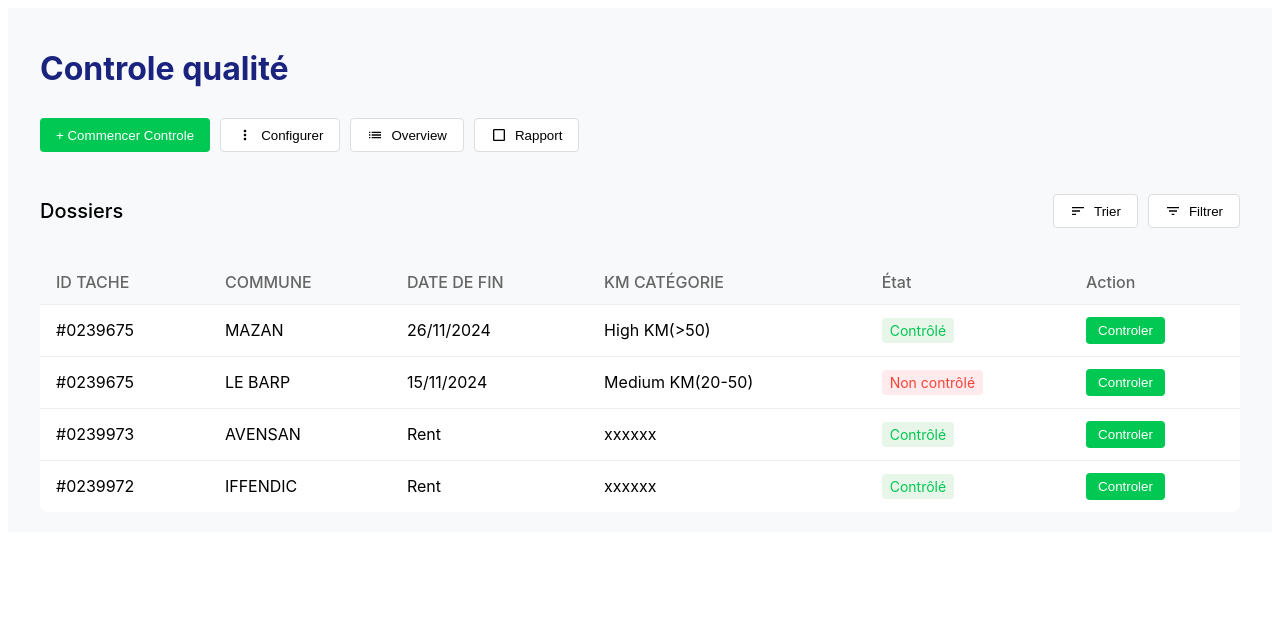
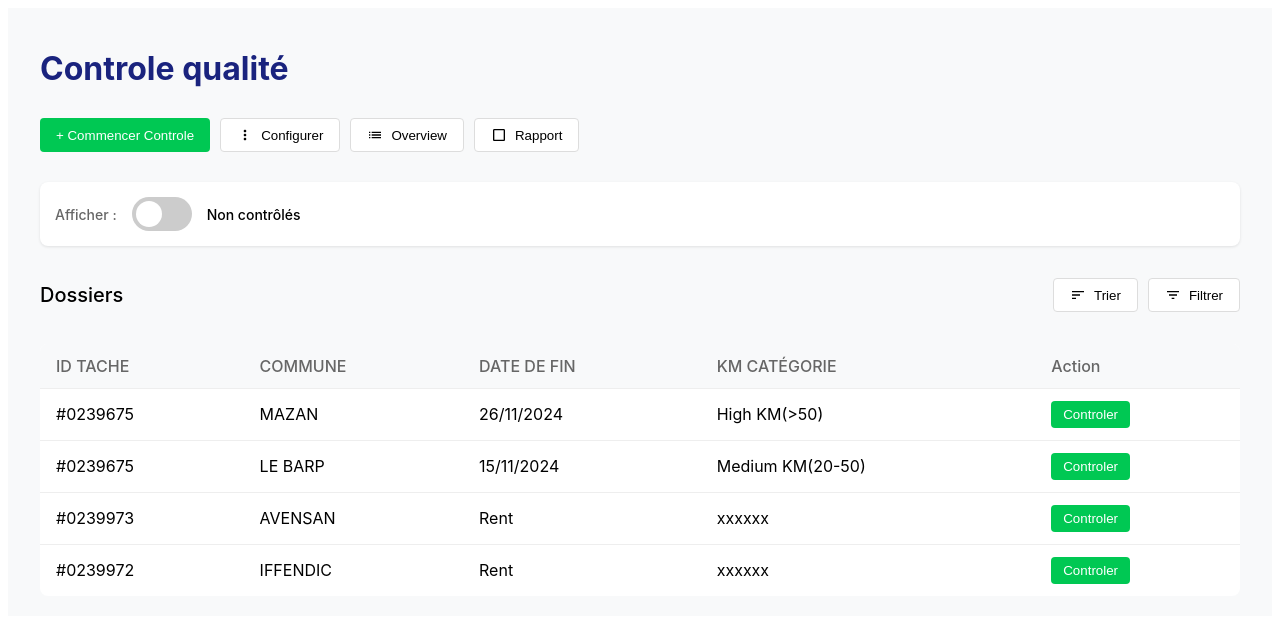
Before and after one commit to bechir-hadiden/test-, an Angular app: page /lista in a window 1280 px wide. Shown: the top 622 px of the page. Built offline with nearby package versions, Linux system fonts and the light colour scheme.

Commit message:
list commit

```diff
--- a/src/app/listtt/listtt.component.html
+++ b/src/app/listtt/listtt.component.html
@@ -48,6 +48,75 @@
             border: 1px solid #ddd;
         }
 
+        /* Nouveau style pour le conteneur de filtrage */
+        .filter-container {
+            display: flex;
+            align-items: center;
+            gap: 15px;
+            margin-bottom: 20px;
+            background: white;
+            padding: 15px;
+            border-radius: 8px;
+            box-shadow: 0 1px 3px rgba(0,0,0,0.1);
+        }
+
+        .filter-label {
+            font-size: 14px;
+            color: #666;
+            font-weight: 500;
+        }
+
+        .filter-switch {
+            position: relative;
+            display: inline-block;
+            width: 60px;
+            height: 34px;
+        }
+
+        .filter-switch input {
+            opacity: 0;
+            width: 0;
+            height: 0;
+        }
+
+        .filter-slider {
+            position: absolute;
+            cursor: pointer;
+            top: 0;
+            left: 0;
+            right: 0;
+            bottom: 0;
+            background-color: #ccc;
+            transition: .4s;
+            border-radius: 34px;
+        }
+
+        .filter-slider:before {
+            position: absolute;
+            content: "";
+            height: 26px;
+            width: 26px;
+            left: 4px;
+            bottom: 4px;
+            background-color: white;
+            transition: .4s;
+            border-radius: 50%;
+        }
+
+        .filter-switch input:checked + .filter-slider {
+            background-color: #00c853;
+        }
+
+        .filter-switch input:checked + .filter-slider:before {
+            transform: translateX(26px);
+        }
+
+        .filter-status {
+            font-size: 14px;
+            font-weight: 500;
+            min-width: 100px;
+        }
+
         .dossiers-header {
             display: flex;
             justify-content: space-between;
@@ -86,22 +155,6 @@
             border-top: 1px solid #eee;
         }
 
-        .status {
-            padding: 4px 8px;
-            border-radius: 4px;
-            font-size: 14px;
-        }
-
-        .status-success {
-            background: #e8f5e9;
-            color: #00c853;
-        }
-
-        .status-pending {
-            background: #ffebee;
-            color: #f44336;
-        }
-
         .action-btn {
             background: #00c853;
             color: white;
@@ -112,6 +165,10 @@
             display: flex;
             align-items: center;
             gap: 4px;
+        }
+
+        .hidden {
+            display: none;
         }
     </style>
 </head>
@@ -141,6 +198,16 @@
             </button>
         </div>
 
+        <!-- Nouveau conteneur de filtrage -->
+        <div class="filter-container">
+            <span class="filter-label">Afficher :</span>
+            <label class="filter-switch">
+                <input type="checkbox" id="statusFilter">
+                <span class="filter-slider"></span>
+            </label>
+            <span class="filter-status" id="filterStatus">Non contrôlés</span>
+        </div>
+
         <div class="dossiers-header">
             <h2 class="dossiers-title">Dossiers</h2>
             <div class="dossiers-actions">
@@ -166,45 +233,70 @@
                     <th>COMMUNE</th>
                     <th>DATE DE FIN</th>
                     <th>KM CATÉGORIE</th>
-                    <th>État</th>
                     <th>Action</th>
                 </tr>
             </thead>
-            <tbody>
-                <tr>
+            <tbody id="dossierTableBody">
+                <tr data-status="controlled">
                     <td>#0239675</td>
                     <td>MAZAN</td>
                     <td>26/11/2024</td>
                     <td>High KM(>50)</td>
-                    <td><span class="status status-success">Contrôlé</span></td>
-                    <td><button class="action-btn">Controler</button></td>
+                    <td class="action-cell">
+                        <button class="action-btn">Controler</button>
+                    </td>
                 </tr>
-                <tr>
+                <tr data-status="uncontrolled">
                     <td>#0239675</td>
                     <td>LE BARP</td>
                     <td>15/11/2024</td>
                     <td>Medium KM(20-50)</td>
-                    <td><span class="status status-pending">Non contrôlé</span></td>
-                    <td><button class="action-btn">Controler</button></td>
+                    <td class="action-cell">
+                        <button class="action-btn">Controler</button>
+                    </td>
                 </tr>
-                <tr>
+                <tr data-status="controlled">
                     <td>#0239973</td>
                     <td>AVENSAN</td>
                     <td>Rent</td>
                     <td>xxxxxx</td>
-                    <td><span class="status status-success">Contrôlé</span></td>
-                    <td><button class="action-btn">Controler</button></td>
+                    <td class="action-cell">
+                        <button class="action-btn">Controler</button>
+                    </td>
                 </tr>
-                <tr>
+                <tr data-status="controlled">
                     <td>#0239972</td>
                     <td>IFFENDIC</td>
                     <td>Rent</td>
                     <td>xxxxxx</td>
-                    <td><span class="status status-success">Contrôlé</span></td>
-                    <td><button class="action-btn">Controler</button></td>
+                    <td class="action-cell">
+                        <button class="action-btn">Controler</button>
+                    </td>
                 </tr>
             </tbody>
         </table>
     </div>
+
+    <script>
+        document.addEventListener('DOMContentLoaded', function() {
+            const statusFilter = document.getElementById('statusFilter');
+            const filterStatus = document.getElementById('filterStatus');
+            const tableRows = document.querySelectorAll('#dossierTableBody tr');
+
+            statusFilter.addEventListener('change', function() {
+                const showControlled = this.checked;
+                filterStatus.textContent = showControlled ? 'Contrôlés' : 'Non contrôlés';
+
+                tableRows.forEach(row => {
+                    const status = row.getAttribute('data-status');
+                    if (showControlled) {
+                        row.classList.toggle('hidden', status !== 'controlled');
+                    } else {
+                        row.classList.toggle('hidden', status !== 'uncontrolled');
+                    }
+                });
+            });
+        });
+    </script>
 </body>
 </html>
```
